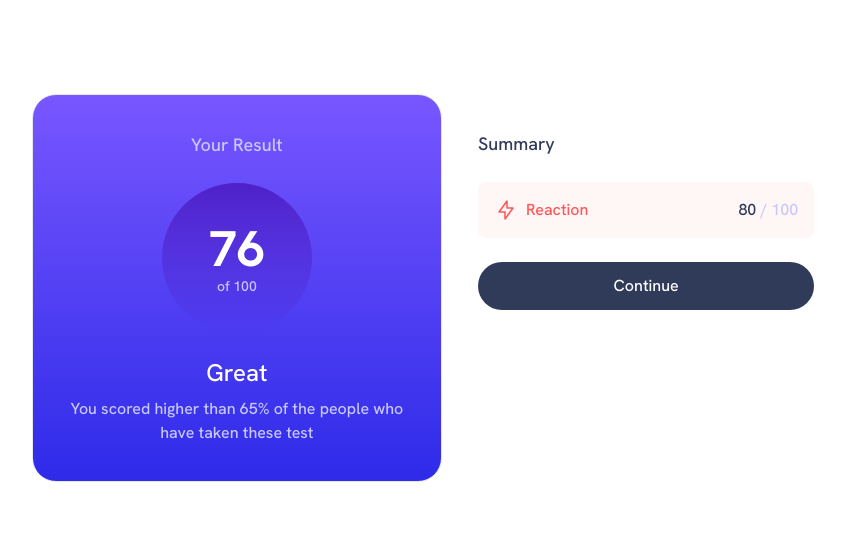
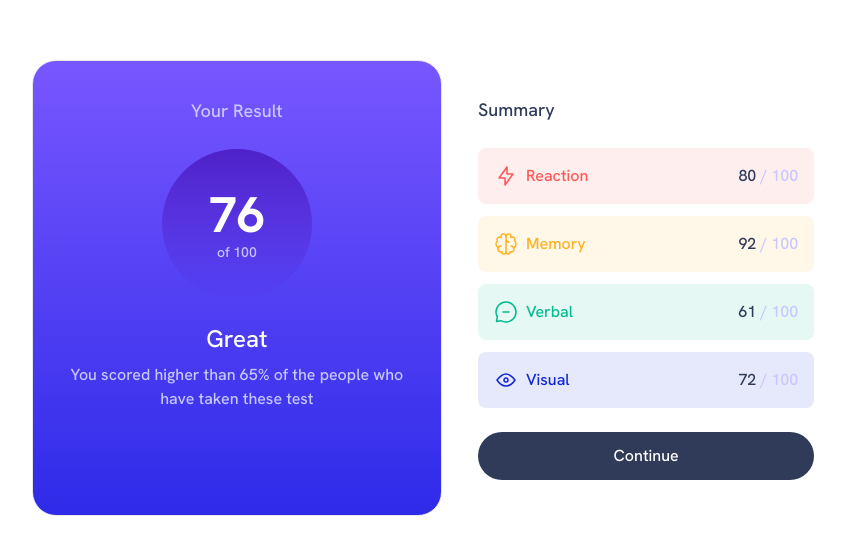
Before and after one commit to lucasfeklein/results-summary, a React (Vite) app: page / in a window 1280 px wide. Shown: the part 112-666 px from the top of the page, without its empty margins (199-1044 px from the left). Built offline with nearby package versions, Linux system fonts and the light colour scheme.

Commit message:
colors working properly

```diff
--- a/src/App.jsx
+++ b/src/App.jsx
@@ -1,3 +1,5 @@
+import { Card } from "./components/Card";
+
 function App() {
   return (
     <div className="h-screen flex justify-center items-center">
@@ -19,16 +21,11 @@ function App() {
         </div>
         <div className="flex-1 p-9 flex flex-col gap-6">
           <h2 className="text-dark-grey-blue text-lg">Summary</h2>
-          <div>
-            <div className="flex justify-between bg-light-red bg-opacity-5 p-4 rounded-lg">
-              <div className="flex gap-2">
-                <img src="./icon-reaction.svg" />
-                <p className="text-light-red">Reaction</p>
-              </div>
-              <p className="text-secondary">
-                <span className="text-dark-grey-blue">80</span> / 100
-              </p>
-            </div>
+          <div className="flex flex-col gap-3">
+            <Card icon="./icon-reaction.svg" title="Reaction" score={80} />
+            <Card icon="./icon-memory.svg" title="Memory" score={92} />
+            <Card icon="./icon-verbal.svg" title="Verbal" score={61} />
+            <Card icon="./icon-visual.svg" title="Visual" score={72} />
           </div>
           <button className="bg-dark-grey-blue text-white rounded-full p-3">
             Continue
--- /dev/null
+++ b/src/components/Card.jsx
@@ -0,0 +1,30 @@
+export const Card = ({ icon, title, score }) => {
+  let color = "rgba(255, 87, 86)";
+  let bgColor = "rgba(255, 87, 86, 0.1)";
+
+  if (title === "Memory") {
+    color = "rgba(254, 177, 31)";
+    bgColor = "rgba(254, 177, 31, 0.1)";
+  } else if (title === "Verbal") {
+    color = "rgba(3, 189, 145)";
+    bgColor = "rgba(3, 189, 145, 0.1)";
+  } else if (title === "Visual") {
+    color = "rgba(17, 38, 213)";
+    bgColor = "rgba(17, 38, 213, 0.1)";
+  }
+
+  return (
+    <div
+      style={{ backgroundColor: bgColor }}
+      className="flex justify-between bg-opacity-10 p-4 rounded-lg"
+    >
+      <div className="flex gap-2">
+        <img src={icon} />
+        <p style={{ color: color }}>{title}</p>
+      </div>
+      <p className="text-secondary">
+        <span className="text-dark-grey-blue">{score}</span> / 100
+      </p>
+    </div>
+  );
+};
```
